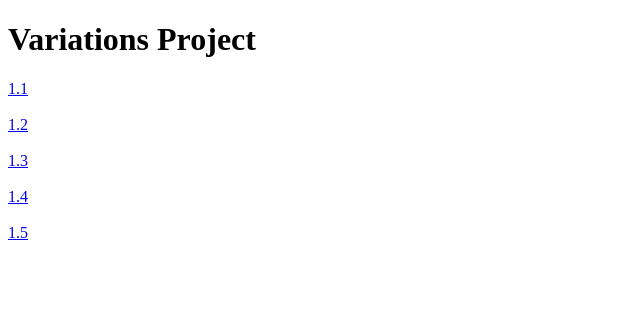
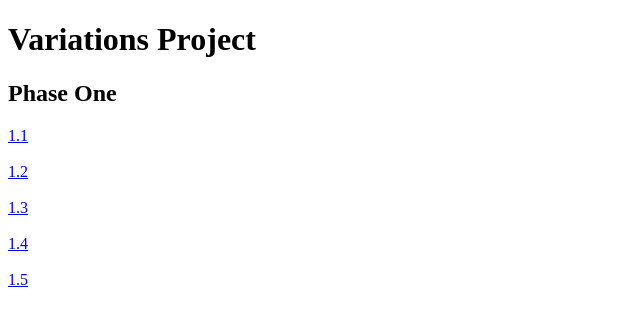
Before and after one commit to m-marangoni/variations-brief-example, a plain HTML site: page index.html in a window 1280 px wide. Shown: the whole page, without its empty margins (0-640 px from the left). Drawn offline with Linux system fonts and the light colour scheme.

Commit message:
Update index.html

```diff
--- a/index.html
+++ b/index.html
@@ -10,6 +10,7 @@
 
 <body>
     <h1>Variations Project</h1>
+    <h2> Phase One </h2>
     <a href="phase-1-one.html">1.1</a><br><br>
     <a href="phase-1-two.html">1.2</a><br><br>
     <a href="phase-1-3.html">1.3</a><br><br>
```
